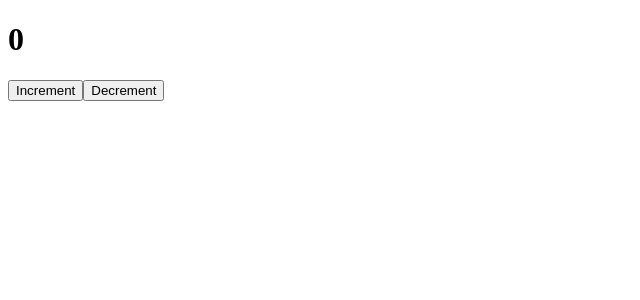
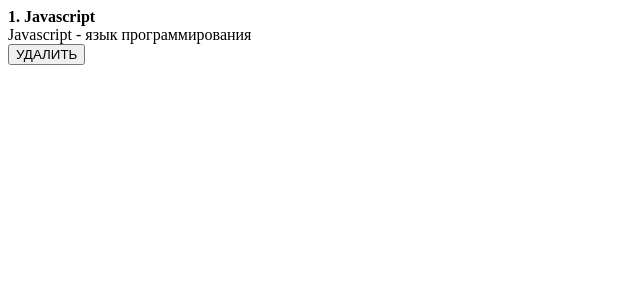
Before and after one commit to Azreil-OFD/Site_Test, a React (Create React App) app: page / in a window 1280 px wide. Shown: the top 300 px of the page, without its empty margins (0-640 px from the left). Built offline with nearby package versions, Linux system fonts and the light colour scheme.

Commit message:
Добавлена новая рабочая область (натаха). Новый jsx (PostItem). Package-lock (обновлен npm)

```diff
--- a/src/App.js
+++ b/src/App.js
@@ -1,10 +1,11 @@
 import React, { useState } from 'react';
 import Counter from './components/Counter';
+import PostItem from './components/PostItem';
 function App() {
 
 	return (
 		<div className="App">
-			<Counter />
+			<PostItem />
 		</div>
 	);
 }
--- /dev/null
+++ b/src/components/PostItem.jsx
@@ -0,0 +1,23 @@
+import React, { useState } from 'react';
+
+const PostItem =  () => {
+
+
+    return (
+        <div>
+        <div className="post">
+            <div className="post__content">
+                <strong>1. Javascript</strong>
+                <div>
+                    Javascript - язык программирования
+                </div>
+            </div>
+            <div className="post__btns">
+                <button>УДАЛИТЬ</button>
+            </div>
+        </div>
+        </div>
+    );
+}
+
+export default PostItem;
```
Also changed, not shown: 2 other files (tests, documents, lock files or other folders).
